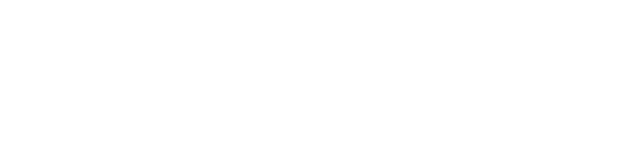
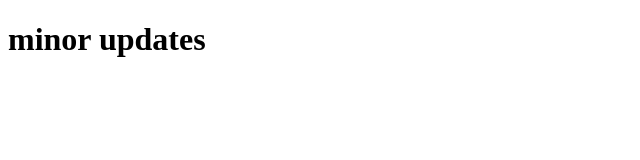
Before and after one commit to shanebiju/learngit, a plain HTML site: page function/function2.html in a window 1280 px wide. Shown: the whole page, without its empty margins (0-640 px from the left). Drawn offline with Linux system fonts and the light colour scheme.

Commit message:
minor updates to function2

```diff
--- a/function/function2.html
+++ b/function/function2.html
@@ -4,6 +4,7 @@
     <meta charset="UTF-8">
     <meta name="viewport" content="width=device-width, initial-scale=1.0">
     <title>function 2</title>
+    <h1>minor updates</h1>
 </head>
 <body>
 
```
